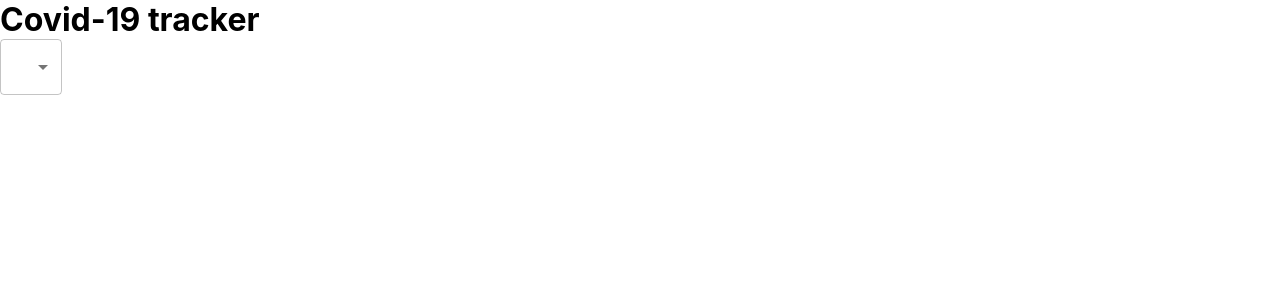
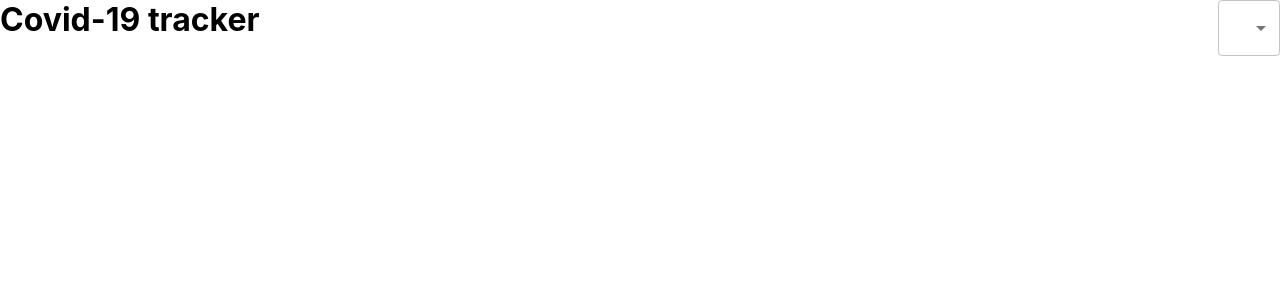
Before and after one commit to denyschornyi/covid-tracker, a React (Create React App) app: page / in a window 1280 px wide. Shown: the top 300 px of the page. Built offline with nearby package versions, Linux system fonts and the light colour scheme.

Commit message:
Use useState hook

```diff
--- a/src/App.css
+++ b/src/App.css
@@ -1,3 +1,10 @@
 *{
   margin: 0;
 }
+
+.app__header{
+  display: flex;
+  align-content: center;
+  justify-content: space-between;
+  margin-bottom: 20px;
+}
--- a/src/App.js
+++ b/src/App.js
@@ -1,23 +1,25 @@
-import React from 'react';
+import React, {useState} from 'react';
 import './App.css';
 
 import { FormControl, Select, MenuItem } from '@material-ui/core';
 
 
 function App() {
+  const [countries, setCountries] = useState(['USA', 'UK', 'Canada', 'Poland']);
+
   return (
     <div className="app">
       <div className="app__header">
         <h1>Covid-19 tracker</h1>
+
         <FormControl className="app__dropdown">
           <Select
-            variant='outlined'
-            value='abc'
-          >
-            <MenuItem value='worldwide'>Worldwide</MenuItem>
-            <MenuItem value='usa'>USA</MenuItem>
-            <MenuItem value="canada">Canada</MenuItem>
-            <MenuItem value="poland">Poland</MenuItem>
+              variant='outlined'
+              value='abc'
+            >
+            {countries.map(country => (
+              <MenuItem value={country}>{country}</MenuItem>
+            ))}
           </Select>
         </FormControl>
       </div>
```
